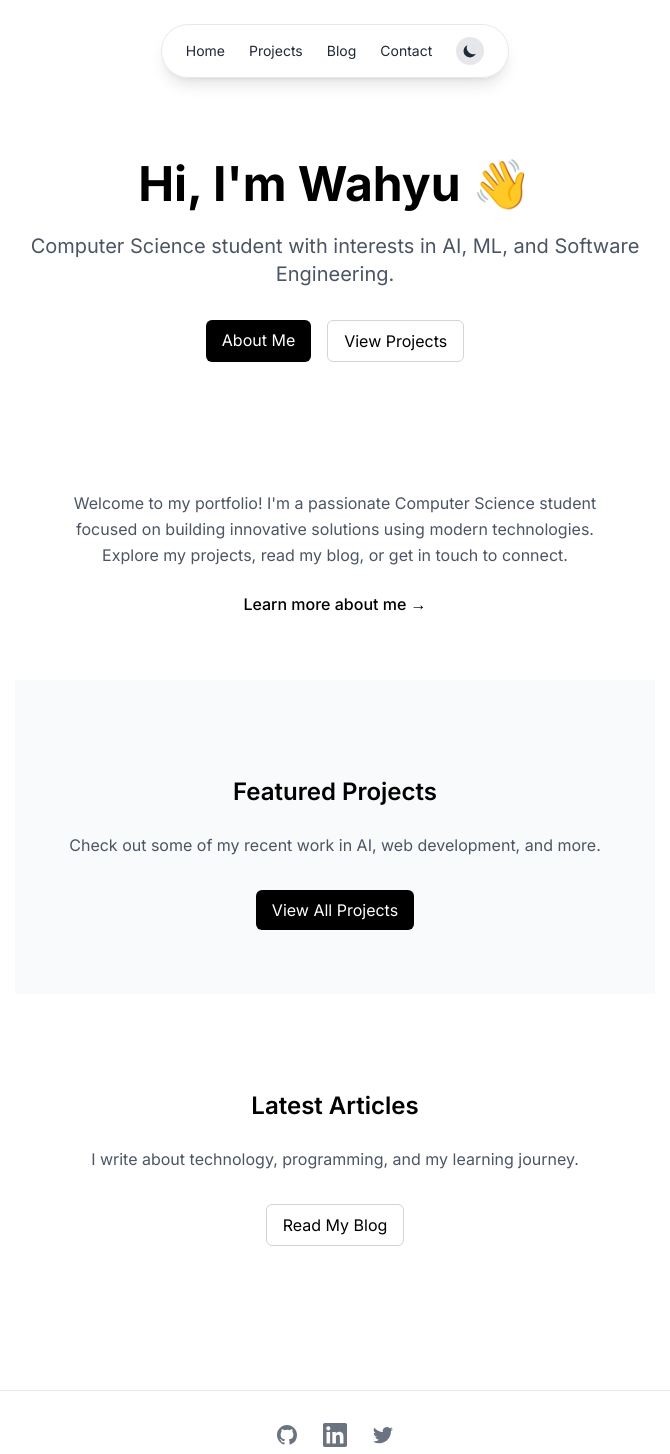
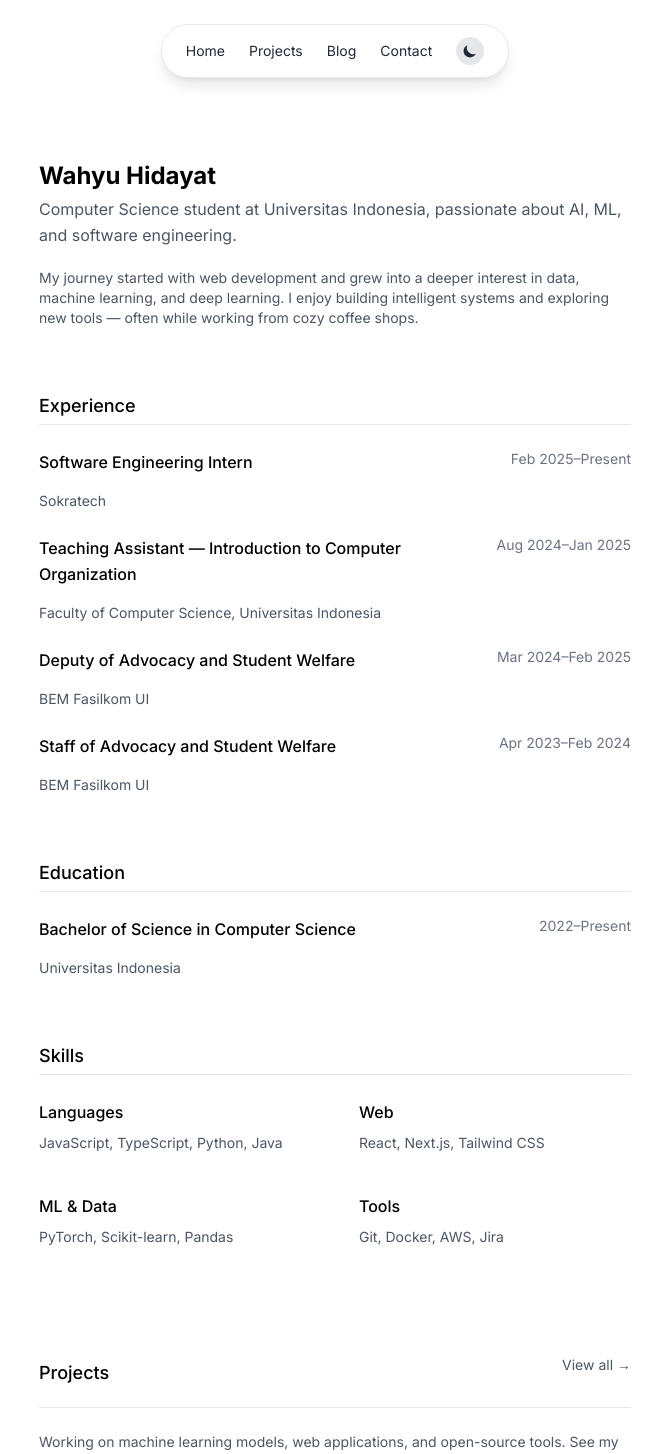
Before and after one commit to wahyuhiddayat/wahyuht, a Next.js app: page / in a window 1280 px wide. Shown: the top 1454 px of the page, without its empty margins (305-975 px from the left). Built offline with nearby package versions, Linux system fonts and the light colour scheme.

Commit message:
feat: add about, education, and skills sections to main page

```diff
--- a/src/app/page.tsx
+++ b/src/app/page.tsx
@@ -2,81 +2,120 @@ import Link from "next/link";
 
 export default function Home() {
   return (
-    <div>
-      {/* Hero Section */}
-      <section className="pt-32 pb-16 animate-fade-in">
-        <div className="text-center">
-          <h1 className="text-4xl md:text-5xl font-bold mb-6">
-            Hi, I'm <span className="relative inline-block">Wahyu</span> 👋
-          </h1>
-          <p className="text-lg md:text-xl mb-8 mx-auto text-gray-600 dark:text-gray-300">
-            Computer Science student with interests in AI, ML, and Software Engineering.
-          </p>
-          <div className="flex justify-center space-x-4">
-            <Link
-              href="/about"
-              className="px-4 py-2 bg-black text-white dark:bg-white dark:text-black rounded-md hover:opacity-90 transition-opacity"
-            >
-              About Me
-            </Link>
-            <Link
-              href="/projects"
-              className="px-4 py-2 border border-gray-300 dark:border-gray-700 rounded-md hover:bg-gray-100 dark:hover:bg-gray-800 transition-colors"
-            >
-              View Projects
-            </Link>
+    <div className="max-w-2xl mx-auto px-6 pt-32 pb-16">
+      {/* Header */}
+      <header className="mb-16">
+        <h1 className="text-2xl font-bold mb-1">Wahyu Hidayat</h1>
+        <p className="text-gray-600 dark:text-gray-300 mb-5">
+          Computer Science student at Universitas Indonesia, passionate about AI, ML, and software engineering.
+        </p>
+        <p className="text-sm text-gray-600 dark:text-gray-300">
+          My journey started with web development and grew into a deeper interest in data, machine learning, and deep learning.
+          I enjoy building intelligent systems and exploring new tools — often while working from cozy coffee shops.
+        </p>
+      </header>
+
+      {/* Experience */}
+      <section className="mb-16">
+        <h2 className="text-lg font-medium mb-6 pb-1 border-b border-gray-200 dark:border-gray-800">Experience</h2>
+
+        <div className="space-y-6">
+          <div>
+            <div className="flex justify-between">
+              <div className="pr-4 w-3/4">
+                <p className="font-medium">Software Engineering Intern</p>
+              </div>
+              <p className="text-sm text-gray-500 text-right shrink-0">Feb 2025–Present</p>
+            </div>
+            <p className="text-sm text-gray-600 dark:text-gray-300">Sokratech</p>
+          </div>
+
+          <div>
+            <div className="flex justify-between">
+              <div className="pr-4 w-3/4">
+                <p className="font-medium">Teaching Assistant — Introduction to Computer Organization</p>
+              </div>
+              <p className="text-sm text-gray-500 text-right shrink-0">Aug 2024–Jan 2025</p>
+            </div>
+            <p className="text-sm text-gray-600 dark:text-gray-300">Faculty of Computer Science, Universitas Indonesia</p>
+          </div>
+
+          <div>
+            <div className="flex justify-between">
+              <div className="pr-4 w-3/4">
+                <p className="font-medium">Deputy of Advocacy and Student Welfare</p>
+              </div>
+              <p className="text-sm text-gray-500 text-right shrink-0">Mar 2024–Feb 2025</p>
+            </div>
+            <p className="text-sm text-gray-600 dark:text-gray-300">BEM Fasilkom UI</p>
+          </div>
+
+          <div>
+            <div className="flex justify-between">
+              <div className="pr-4 w-3/4">
+                <p className="font-medium">Staff of Advocacy and Student Welfare</p>
+              </div>
+              <p className="text-sm text-gray-500 text-right shrink-0">Apr 2023–Feb 2024</p>
+            </div>
+            <p className="text-sm text-gray-600 dark:text-gray-300">BEM Fasilkom UI</p>
           </div>
         </div>
       </section>
 
-      {/* Brief Introduction */}
-      <section className="py-16 animate-slide-up">
-        <div className="max-w-xl mx-auto text-center">
-          <p className="text-gray-600 dark:text-gray-300 mb-6">
-            Welcome to my portfolio! I'm a passionate Computer Science student focused on building innovative solutions
-            using modern technologies. Explore my projects, read my blog, or get in touch to connect.
-          </p>
+      {/* Education */}
+      <section className="mb-16">
+        <h2 className="text-lg font-medium mb-6 pb-1 border-b border-gray-200 dark:border-gray-800">Education</h2>
 
-          <div className="flex justify-center space-x-6">
-            <Link href="/about" className="text-black dark:text-white font-medium hover:underline">
-              Learn more about me →
-            </Link>
+        <div>
+          <div className="flex justify-between">
+            <div className="pr-4 w-3/4">
+              <p className="font-medium">Bachelor of Science in Computer Science</p>
+            </div>
+            <p className="text-sm text-gray-500 text-right shrink-0">2022–Present</p>
+          </div>
+          <p className="text-sm text-gray-600 dark:text-gray-300">Universitas Indonesia</p>
+        </div>
+      </section>
+
+      {/* Skills */}
+      <section className="mb-16">
+        <h2 className="text-lg font-medium mb-6 pb-1 border-b border-gray-200 dark:border-gray-800">Skills</h2>
+
+        <div className="grid grid-cols-2 gap-x-12 gap-y-6">
+          <div>
+            <p className="font-medium mb-2">Languages</p>
+            <p className="text-sm text-gray-600 dark:text-gray-300">JavaScript, TypeScript, Python, Java</p>
+          </div>
+
+          <div>
+            <p className="font-medium mb-2">Web</p>
+            <p className="text-sm text-gray-600 dark:text-gray-300">React, Next.js, Tailwind CSS</p>
+          </div>
+
+          <div>
+            <p className="font-medium mb-2">ML & Data</p>
+            <p className="text-sm text-gray-600 dark:text-gray-300">PyTorch, Scikit-learn, Pandas</p>
+          </div>
+
+          <div>
+            <p className="font-medium mb-2">Tools</p>
+            <p className="text-sm text-gray-600 dark:text-gray-300">Git, Docker, AWS, Jira</p>
           </div>
         </div>
       </section>
 
-      {/* Featured Projects Teaser */}
-      <section className="py-16 animate-slide-up bg-gray-50 dark:bg-gray-900">
-        <div className="max-w-xl mx-auto text-center">
-          <h2 className="text-2xl font-semibold mb-6">Featured Projects</h2>
-          <p className="text-gray-600 dark:text-gray-300 mb-8">
-            Check out some of my recent work in AI, web development, and more.
-          </p>
-
-          <Link
-            href="/projects"
-            className="px-4 py-2 bg-black text-white dark:bg-white dark:text-black rounded-md hover:opacity-90 transition-opacity inline-block"
-          >
-            View All Projects
+      {/* Projects */}
+      <section className="mb-16">
+        <div className="flex justify-between items-center mb-6 pb-1 border-b border-gray-200 dark:border-gray-800">
+          <h2 className="text-lg font-medium">Projects</h2>
+          <Link href="/projects" className="text-sm text-gray-600 hover:text-black dark:text-gray-400 dark:hover:text-white">
+            View all →
           </Link>
         </div>
-      </section>
-
-      {/* Blog Teaser */}
-      <section className="py-16 animate-slide-up">
-        <div className="max-w-xl mx-auto text-center">
-          <h2 className="text-2xl font-semibold mb-6">Latest Articles</h2>
-          <p className="text-gray-600 dark:text-gray-300 mb-8">
-            I write about technology, programming, and my learning journey.
-          </p>
-
-          <Link
-            href="/blog"
-            className="px-4 py-2 border border-gray-300 dark:border-gray-700 rounded-md hover:bg-gray-100 dark:hover:bg-gray-800 transition-colors inline-block"
-          >
-            Read My Blog
-          </Link>
-        </div>
+        <p className="text-sm text-gray-600 dark:text-gray-300">
+          Working on machine learning models, web applications, and
+          open-source tools. See my projects page for details.
+        </p>
       </section>
     </div>
   );
```
